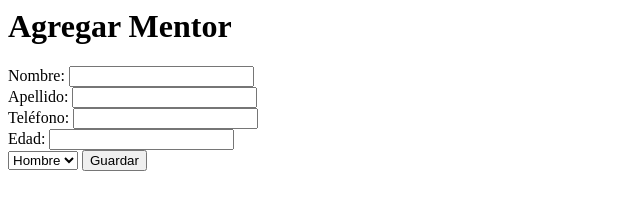
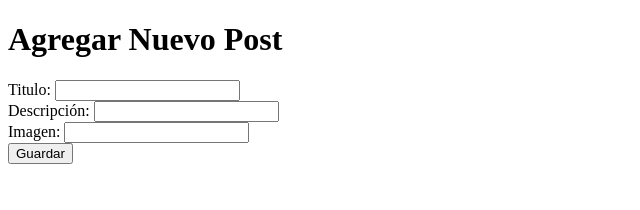
Before and after one commit to mgbelmont/challenge-devto, a plain HTML site: page views/viewPost.html in a window 1280 px wide. Shown: the whole page, without its empty margins (0-640 px from the left). Drawn offline with nearby package versions, Linux system fonts and the light colour scheme.

Commit message:
boostrap

```diff
--- a/views/viewPost.html
+++ b/views/viewPost.html
@@ -1,28 +1,40 @@
+
+<!DOCTYPE html>
+<html lang="en">
+<head>
+    <meta charset="UTF-8">
+    <meta http-equiv="X-UA-Compatible" content="IE=edge">
+    <meta name="viewport" content="width=device-width, initial-scale=1.0">
+    <title>Document</title>
+</head>
+<body>
+
+
+
     <div class="col-12 border rounded p-5">
-    <h1 class="text-center">Agregar Mentor</h1>
+        <h1 class="text-center">Agregar Nuevo Post</h1>
 
         <form class="m-3 p-3 text-muted" id="formNewMentor" >
             <div class="form-group">
-          <label for="name">Nombre:</label>
-          <input type="text" class="form-control" name="name" value="">
+              <label for="title">Titulo:</label>
+              <input type="text" class="form-control" name="title" value="">
             </div>
             <div class="form-group">
-            <label for="lastname">Apellido:</label>
-            <input type="text" class="form-control" name="lastname" value="">
+                <label for="description">Descripción:</label>
+                <input type="text" class="form-control" name="description" value="">
               </div>
             <div class="form-group">
-          <label for="phone">Teléfono:</label>
-          <input type="text" class="form-control" name="phone" value="">
+              <label for="image">Imagen:</label>
+              <input type="text" class="form-control" name="image" value="">
             </div>
-        <div class="form-group">
-          <label for="age">Edad:</label>
-          <input type="text" class="form-control" name="age" value="">
-        </div>
-        <select name="" id="gender" class="custom-select">
-            <option value="Hombre" selected>Hombre</option>
-            <option value="Mujer">Mujer</option>
-        </select>
+
             <button type="button" class="btn btn-success w-100 mt-3" id="guardar">Guardar</button>
         </form>
 
     </div>
+
+    <script src="https://cdn.jsdelivr.net/npm/bootstrap@4.6.0/dist/js/bootstrap.bundle.min.js" integrity="sha384-Piv4xVNRyMGpqkS2by6br4gNJ7DXjqk09RmUpJ8jgGtD7zP9yug3goQfGII0yAns" crossorigin="anonymous"></script>
+
+
+</body>
+</html>
```
Also changed, not shown: css/newpost.scss (added). Lines whose indentation alone changed are shown as unchanged.
